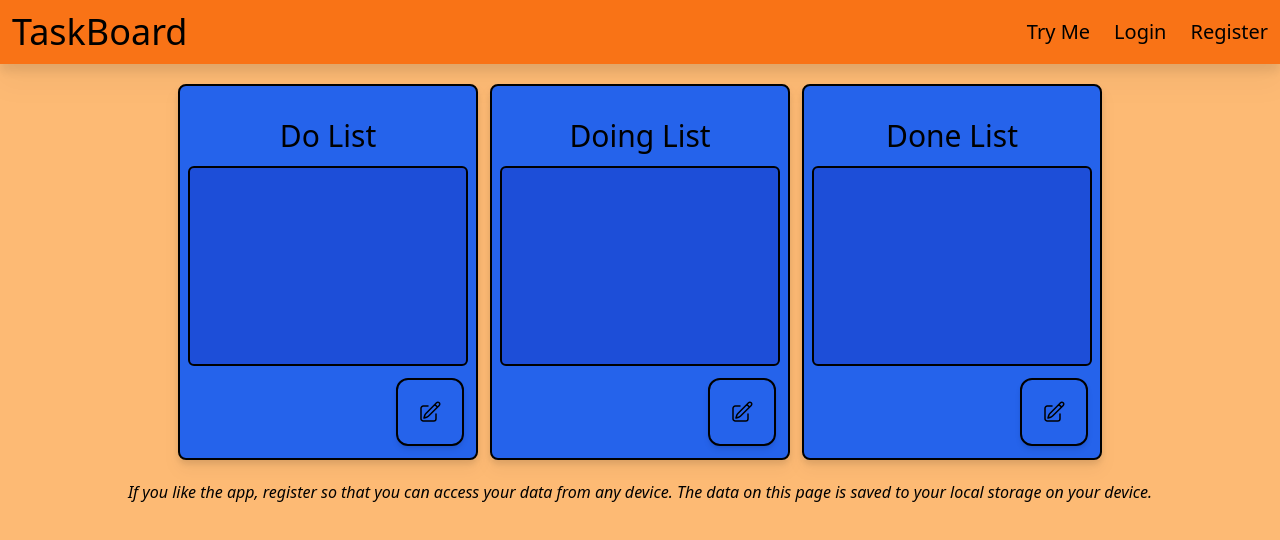
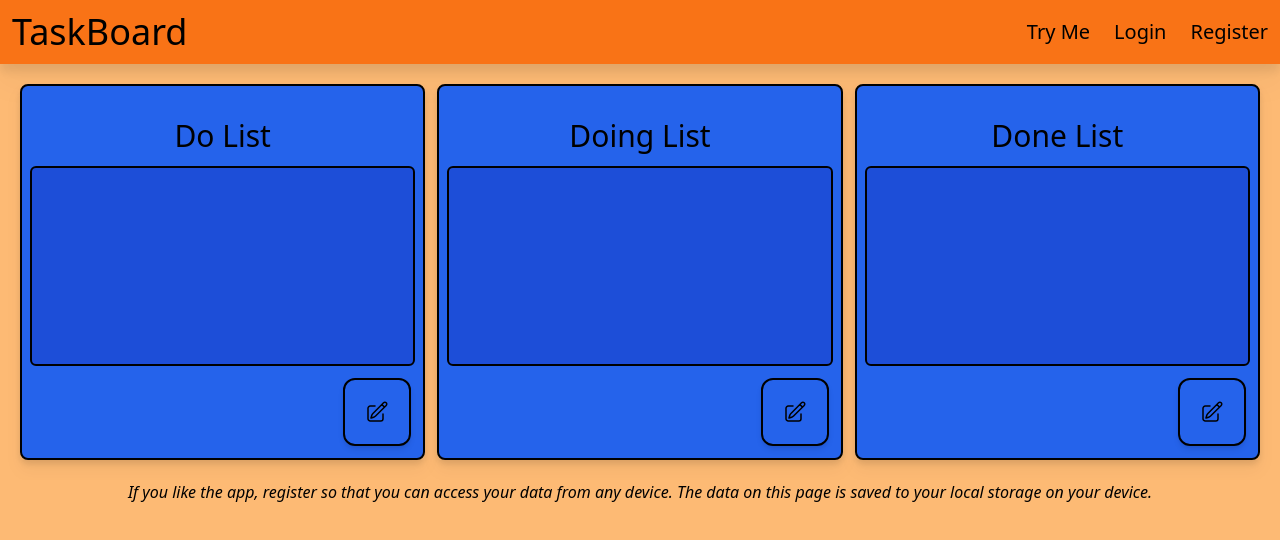
Before and after one commit to lawrence-yoon/do-list, a React (Vite) app in the folder frontend/: page /try-me in a window 1280 px wide. Shown: the top 540 px of the page. Built offline with nearby package versions, Linux system fonts and the light colour scheme.

Commit message:
change styles of list and lists containers in dashboard and tryme, change to constant 33% width, may need to change styles later on

```diff
--- a/frontend/src/components/features/List.jsx
+++ b/frontend/src/components/features/List.jsx
@@ -127,7 +127,7 @@ export default function List({
   }
 
   return (
-    <div className="max-w-md min-w-[300px] drop-shadow-lg border-black border-2 rounded-lg flex flex-col p-2 relative bg-blue-600">
+    <div className="w-4/12 drop-shadow-lg border-black border-2 rounded-lg flex flex-col p-2 relative bg-blue-600">
       <h1 className="text-3xl pt-6 pb-3 text-center">{label}</h1>
 
       <NoteArea>
--- a/frontend/src/pages/Dashboard.jsx
+++ b/frontend/src/pages/Dashboard.jsx
@@ -59,7 +59,7 @@ function Dashboard({ loginToken, handleToken = () => {} }) {
 
   return (
     <div className="bg-orange-300 h-full flex flex-col justify-between">
-      <div className="flex flex-row items-start py-5 overflow-auto md:gap-3 md:justify-center">
+      <div className="flex flex-row items-start p-5 overflow-auto">
         <List
           list={listDo}
           setList={setListDo}
--- a/frontend/src/pages/TryMe.jsx
+++ b/frontend/src/pages/TryMe.jsx
@@ -13,7 +13,7 @@ function TryMe() {
 
   return (
     <div className="bg-orange-300 h-full">
-      <div className="flex flex-row items-start py-5 overflow-auto md:gap-3 md:justify-center">
+      <div className="flex flex-row items-start p-5 overflow-auto gap-3">
         <List
           list={listDo}
           setList={setListDo}
```
